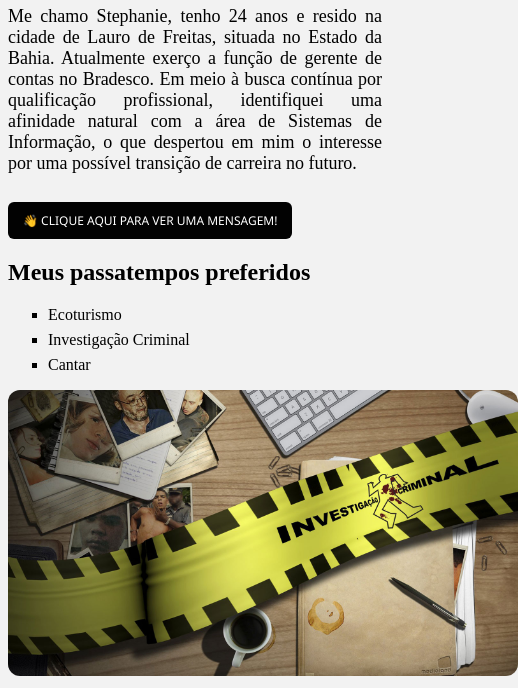
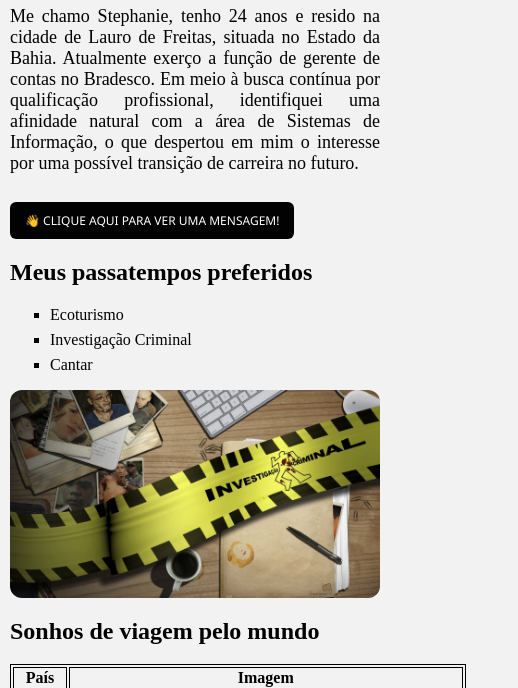
Before and after one commit to eustephaniepereira/PrimeiraPagina, a plain HTML site: page index.html in a window 390 px wide. Shown: the part 95-783 px from the top of the page, 518 px wide, since content can reach past the window. Drawn offline with Linux system fonts and the light colour scheme.

Commit message:
Ajustes simples para melhorar responsividade no celular

```diff
--- a/estilo.css
+++ b/estilo.css
@@ -1,6 +1,8 @@
 /* Estilo da Página */
 body {
   background-color: #f2f2f2;
+  margin-left: 10px;
+  margin-right: 10px;
 }
 
 /* Titulos */
@@ -25,6 +27,10 @@ ul li {
 /* Imagens */
 .criminal {
   border-radius: 12px;
+  max-width: 100%;
+  height: auto;
+  display: block;
+}
 }
 
 /* Tabelas */
```
